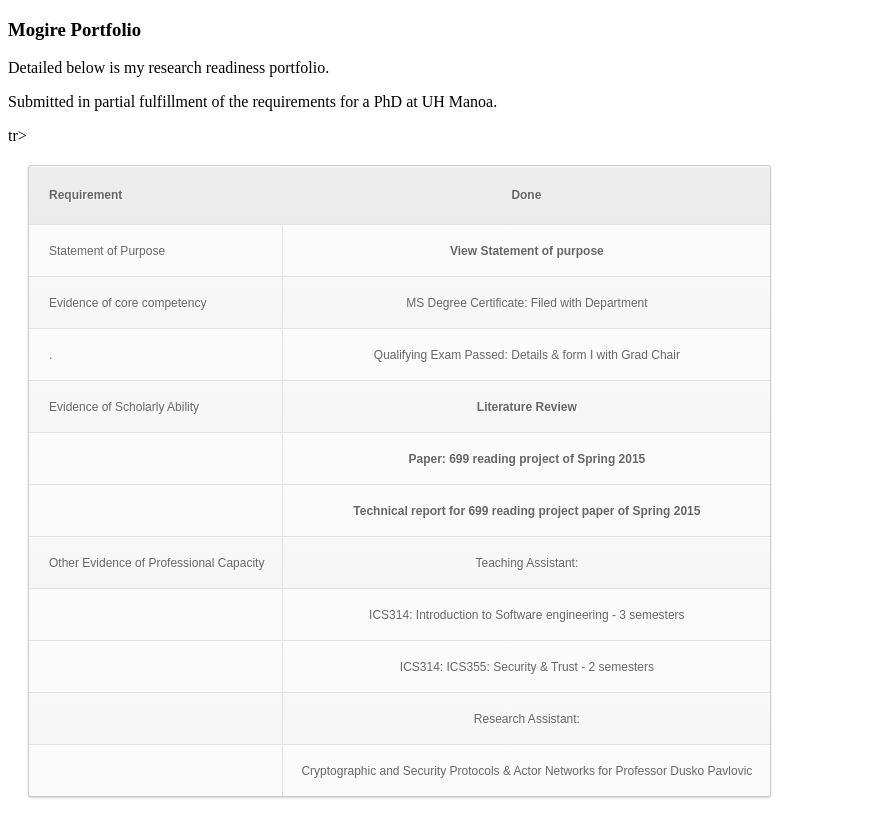
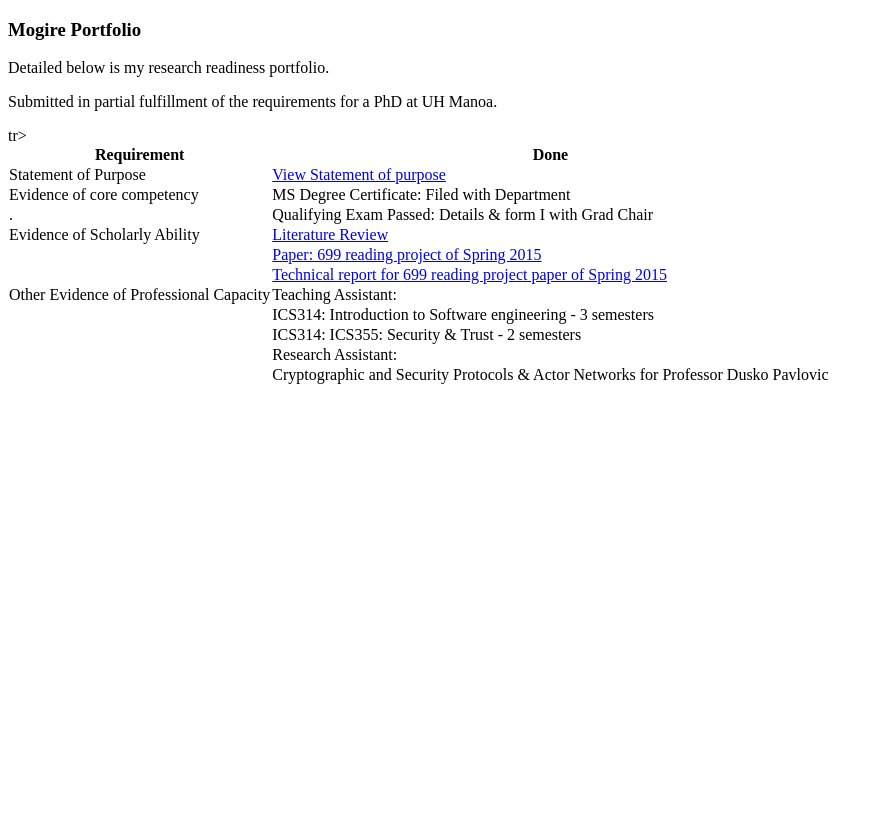
Before and after one commit to nmogire/nmogire.github.io, a plain HTML site: page index.html in a window 1280 px wide. Shown: the whole page, without its empty margins (0-883 px from the left). Drawn offline with Linux system fonts and the light colour scheme.

Commit message:
Update index.html

```diff
--- a/index.html
+++ b/index.html
@@ -4,103 +4,9 @@
   	<head>
   		</head>
   		<style>
-  			table a:link {
-	color: #666;
-	font-weight: bold;
-	text-decoration:none;
-}
-table a:visited {
-	color: #999999;
-	font-weight:bold;
-	text-decoration:none;
-}
-table a:active,
-table a:hover {
-	color: #bd5a35;
-	text-decoration:underline;
-}
-table {
-	font-family:Arial, Helvetica, sans-serif;
-	color:#666;
-	font-size:12px;
-	text-shadow: 1px 1px 0px #fff;
-	background:#eaebec;
-	margin:20px;
-	border:#ccc 1px solid;
 
-	-moz-border-radius:3px;
-	-webkit-border-radius:3px;
-	border-radius:3px;
 
-	-moz-box-shadow: 0 1px 2px #d1d1d1;
-	-webkit-box-shadow: 0 1px 2px #d1d1d1;
-	box-shadow: 0 1px 2px #d1d1d1;
-}
-table th {
-	padding:21px 25px 22px 25px;
-	border-top:1px solid #fafafa;
-	border-bottom:1px solid #e0e0e0;
 
-	background: #ededed;
-	background: -webkit-gradient(linear, left top, left bottom, from(#ededed), to(#ebebeb));
-	background: -moz-linear-gradient(top,  #ededed,  #ebebeb);
-}
-table th:first-child {
-	text-align: left;
-	padding-left:20px;
-}
-table tr:first-child th:first-child {
-	-moz-border-radius-topleft:3px;
-	-webkit-border-top-left-radius:3px;
-	border-top-left-radius:3px;
-}
-table tr:first-child th:last-child {
-	-moz-border-radius-topright:3px;
-	-webkit-border-top-right-radius:3px;
-	border-top-right-radius:3px;
-}
-table tr {
-	text-align: center;
-	padding-left:20px;
-}
-table td:first-child {
-	text-align: left;
-	padding-left:20px;
-	border-left: 0;
-}
-table td {
-	padding:18px;
-	border-top: 1px solid #ffffff;
-	border-bottom:1px solid #e0e0e0;
-	border-left: 1px solid #e0e0e0;
-
-	background: #fafafa;
-	background: -webkit-gradient(linear, left top, left bottom, from(#fbfbfb), to(#fafafa));
-	background: -moz-linear-gradient(top,  #fbfbfb,  #fafafa);
-}
-table tr.even td {
-	background: #f6f6f6;
-	background: -webkit-gradient(linear, left top, left bottom, from(#f8f8f8), to(#f6f6f6));
-	background: -moz-linear-gradient(top,  #f8f8f8,  #f6f6f6);
-}
-table tr:last-child td {
-	border-bottom:0;
-}
-table tr:last-child td:first-child {
-	-moz-border-radius-bottomleft:3px;
-	-webkit-border-bottom-left-radius:3px;
-	border-bottom-left-radius:3px;
-}
-table tr:last-child td:last-child {
-	-moz-border-radius-bottomright:3px;
-	-webkit-border-bottom-right-radius:3px;
-	border-bottom-right-radius:3px;
-}
-table tr:hover td {
-	background: #f2f2f2;
-	background: -webkit-gradient(linear, left top, left bottom, from(#f2f2f2), to(#f0f0f0));
-	background: -moz-linear-gradient(top,  #f2f2f2,  #f0f0f0);
-}
   		</style>
 
 
```
